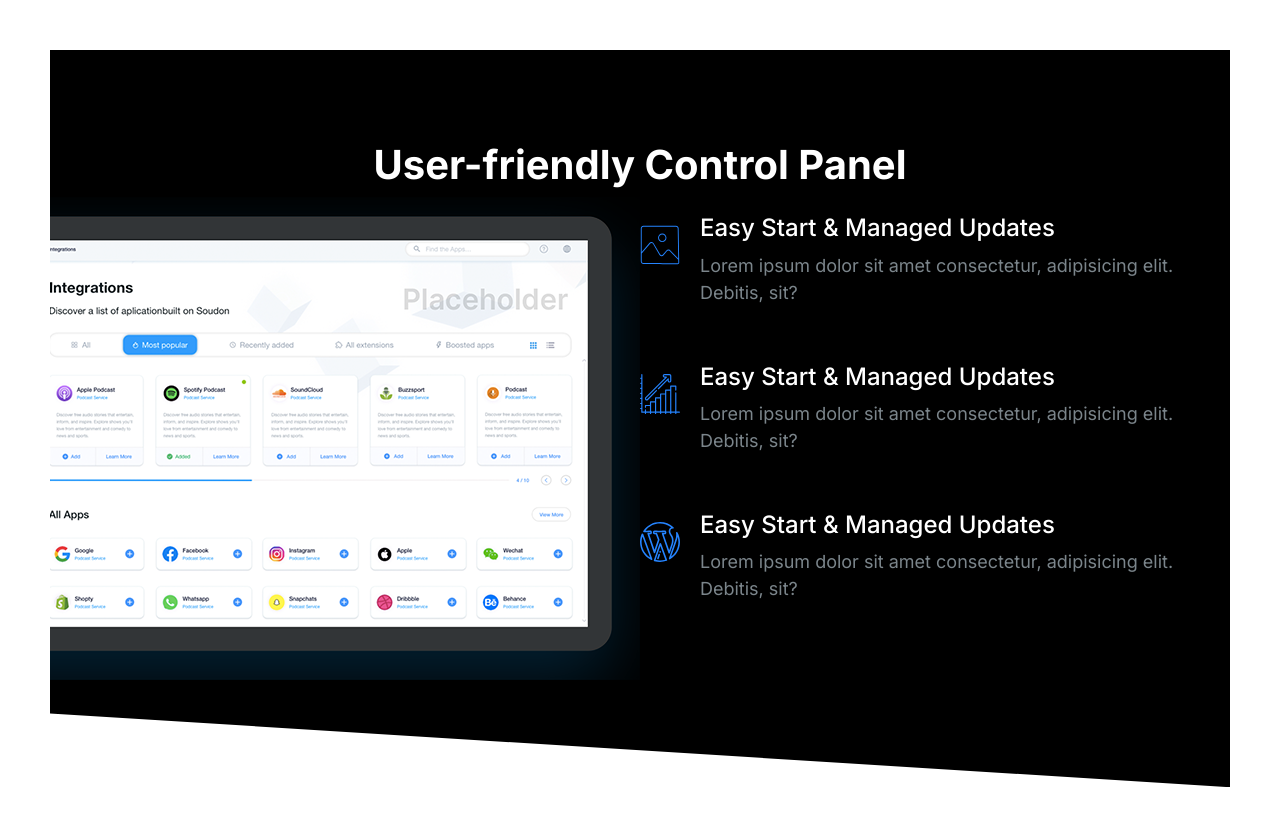
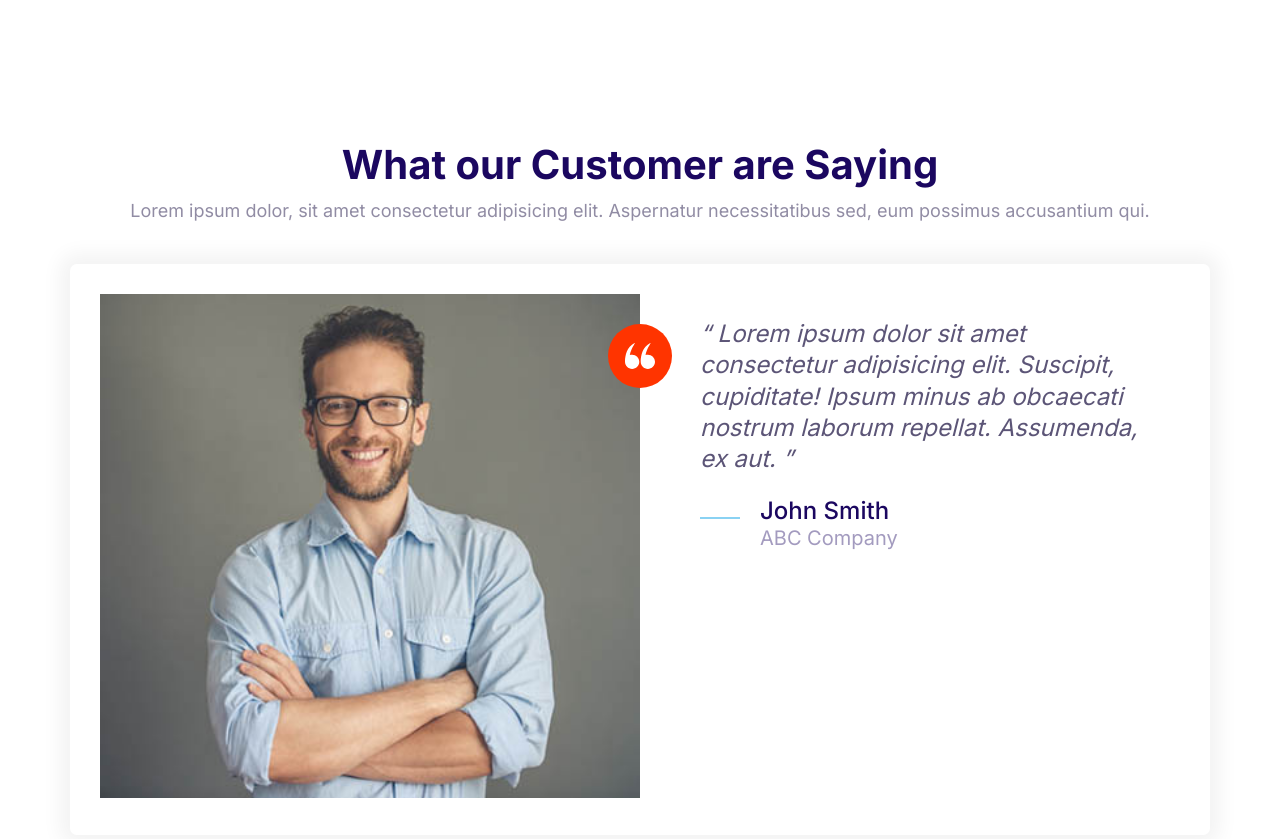
Before and after one commit to AntonioAlgaba/Cloud-hosting, a plain HTML site: page index.html in a window 1280 px wide. Drawn offline with Linux system fonts and the light colour scheme.

Commit message:
Build testimonial block

```diff
--- a/CSS/style.css
+++ b/CSS/style.css
@@ -613,6 +613,7 @@ a {
 
 .block__header {
     text-align: center;
+    margin-bottom: 4rem;
 }
 
 .block__heading {
--- a/index.html
+++ b/index.html
@@ -20,70 +20,49 @@
    <h3>Heading 3</h3>
    <p>Lorem ipsum dolor sit amet consectetur adipisicing elit. Praesentium facere magnam enim veniam reiciendis fugit similique quam sapiente ullam temporibus.</p>
  -->
-    <section class="block block--dark block--skewed-right block-showcase">
+    <section class="block">
       <header class="block__header">
-        <h2>User-friendly Control Panel</h2>
+        <h2>What our Customer are Saying</h2>
+        <p>Lorem ipsum dolor, sit amet consectetur adipisicing elit. Aspernatur necessitatibus sed, eum possimus accusantium qui.</p>
       </header>
-      <div class="container grid grid--1x2">
-        <picture class="block-showcase__image">
-          <source type="images/webp" srcset="images/ipad.webp 1x, images/ipad@2x.webp 2x">
-          <source type="images/png" srcset="images/ipad.png 1x, images/ipad@2x.png 2x">
-          <img  src="images/ipad.png" alt="" />
-        </picture>
-        <ul class="list">
-          <li>
+      <div class="container">
+        <div class="card testimonial">
+          <div class="grid grid--1x2">
+            <div class="testimonial__image">
+              <img
+                src="images/testimonial.jpg"
+                alt="A happy, smiling customer"
+              />
+              <span class="icon-container icon-container--accent">
+                <svg class="icon icon--white icon--small">
+                  <use xlink:href="images/sprite.svg#quotes"></use>
+                </svg>
+              </span>
+            </div>
+            <blockquote class="quote">
+              <p class="quote__text">
+                Lorem ipsum dolor sit amet consectetur adipisicing elit. Suscipit,
+                cupiditate! Ipsum minus ab obcaecati nostrum laborum repellat.
+                Assumenda, ex aut.
+              </p>
+              <footer>
                 <div class="media">
                   <div class="media__image">
-                <svg class="icon icon--primary">
-                  <use xlink:href="images/sprite.svg#snap"></use>
+                    <svg class="icon icon--primary quote__line">
+                      <use xlink:href="images/sprite.svg#line"></use>
                     </svg>
                   </div>
                   <div class="media__body">
-                <h3 class="media__tittle">Easy Start & Managed Updates</h3>
-                <p>
-                  Lorem ipsum dolor sit amet consectetur, adipisicing elit. Debitis,
-                  sit?
+                    <h3 class="media__tittle quote__author">John Smith</h3>
+                    <p class="quote__organization">
+                      ABC Company
                     </p>
                   </div>
                 </div>
-          </li>
-          <li>
-            <li>
-              <div class="media">
-                <div class="media__image">
-                  <svg class="icon icon--primary">
-                    <use xlink:href="images/sprite.svg#growth"></use>
-                  </svg>
-                </div>
-                <div class="media__body">
-                  <h3 class="media__tittle">Easy Start & Managed Updates</h3>
-                  <p>
-                    Lorem ipsum dolor sit amet consectetur, adipisicing elit. Debitis,
-                    sit?
-                  </p>
+              </footer>
+            </blockquote>
           </div>
         </div>
-            </li>
-          </li>
-          <li>
-            <li>
-              <div class="media">
-                <div class="media__image">
-                  <svg class="icon icon--primary">
-                    <use xlink:href="images/sprite.svg#wordpress"></use>
-                  </svg>
-                </div>
-                <div class="media__body">
-                  <h3 class="media__tittle">Easy Start & Managed Updates</h3>
-                  <p>
-                    Lorem ipsum dolor sit amet consectetur, adipisicing elit. Debitis,
-                    sit?
-                  </p>
-                </div>
-              </div>
-            </li>
-          </li>
-        </ul>
       </div>
     </section>
 
```
Also changed, not shown: components/testimonial-block.html (added, +45 -0 lines). Lines whose indentation alone changed are shown as unchanged.
